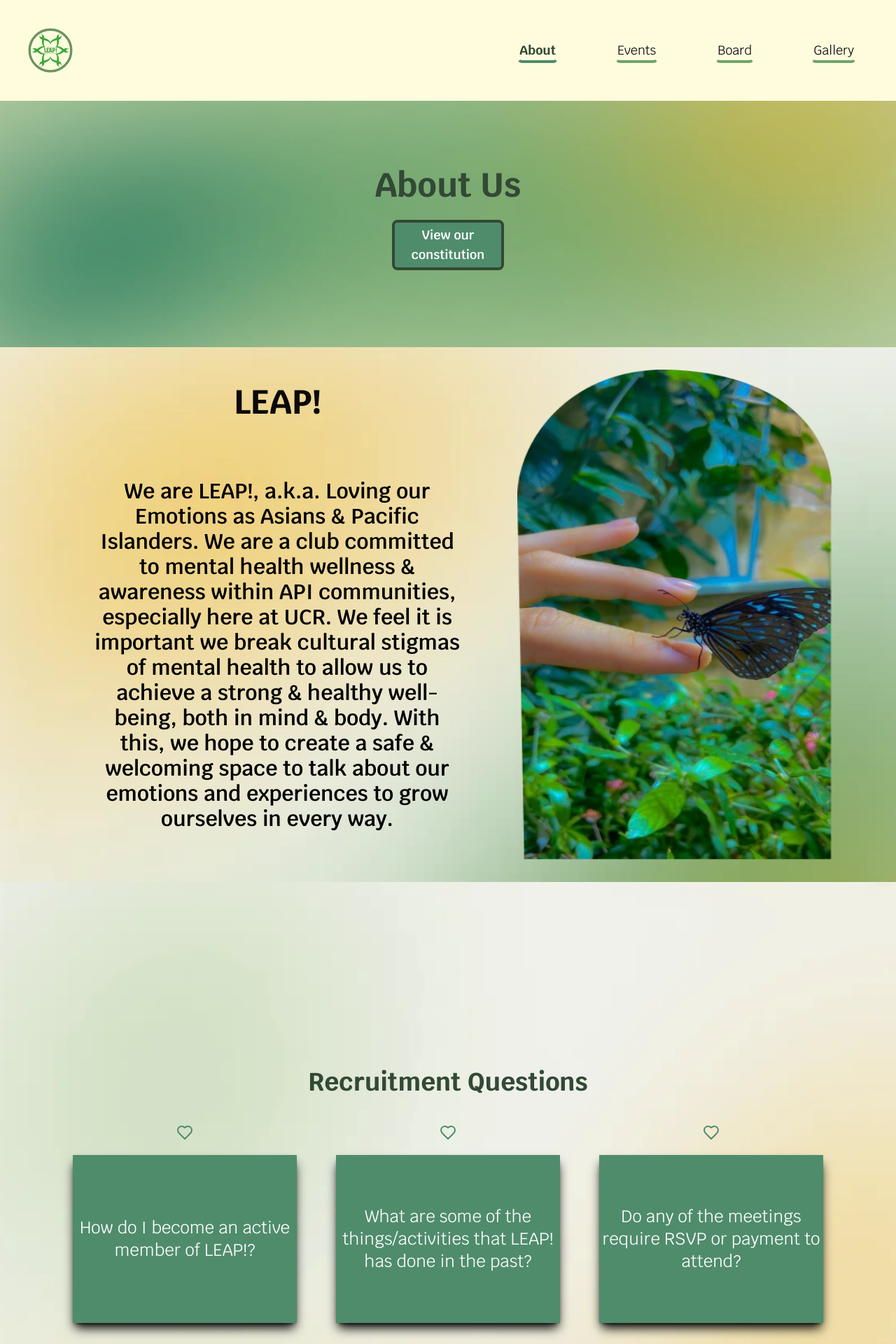
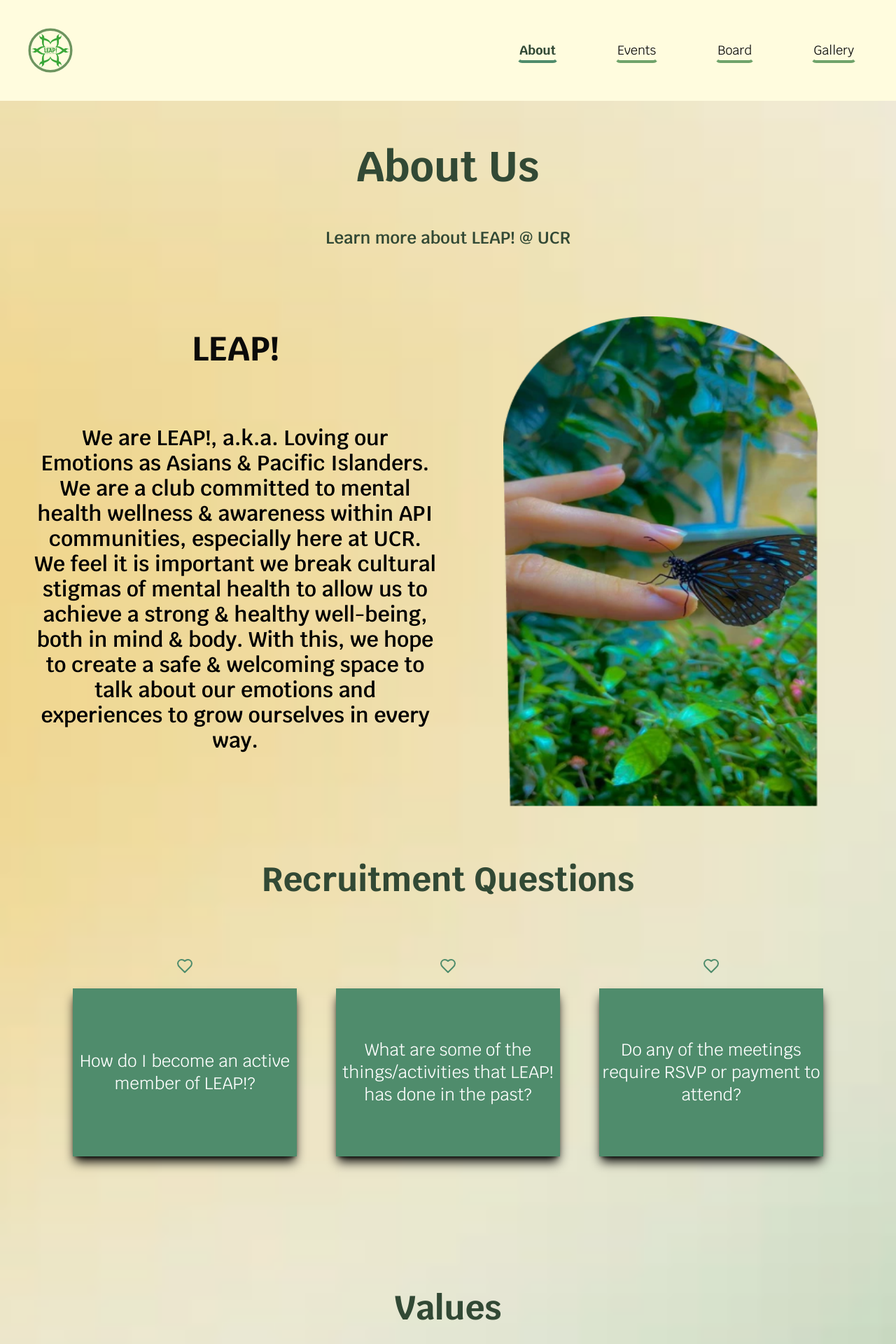
Before and after one commit to acm-ucr/leap-website, a Next.js app: page /about in a window 1280 px wide. Shown: the top 1920 px of the page at 70% size. Built offline with nearby package versions, Linux system fonts and the light colour scheme.

Commit message:
cohesive background

```diff
--- a/src/app/about/page.tsx
+++ b/src/app/about/page.tsx
@@ -1,23 +1,29 @@
-import Button from "../../components/Button";
+"use client";
 import Leap from "@/components/about/Leap";
 import FAQSection from "@/components/about/FAQSection";
 import ValueSection from "@/components/about/ValueSection";
-import Header from "@/components/Header";
-import BackgroundImage from "@/public/assets/backgrounds/HeaderAbout.webp";
+import BackgroundImg from "@/public/assets/about/background.webp";
+import { motion } from "motion/react";
 
 const AboutUs = () => {
   return (
-    <div>
-      <Header
-        title={"About Us"}
-        subtitle={
-          <Button
-            text="View our constitution"
-            link="https://docs.google.com/document/d/1quEtJKF8hjcZ77S2JVNCk2Ctr3K6JmeBMNkSkquYBsI/edit?usp=sharing"
-          />
-        }
-        background={BackgroundImage}
-      />
+    <div
+      className="relative flex min-h-screen w-full flex-col items-center bg-cover bg-center bg-no-repeat text-center"
+      style={{ backgroundImage: `url(${BackgroundImg.src})` }}
+    >
+      <motion.div
+        initial={{ x: -50, opacity: 0 }}
+        whileInView={{ x: 0, opacity: 1 }}
+        transition={{ duration: 1 }}
+        className="relative mb-6 mt-3 w-5/6 md:mt-10 lg:mt-12"
+      >
+        <div className="pb-10 pt-40 font-leap text-3xl font-bold text-leap-dark-green sm:text-5xl lg:text-6xl">
+          About Us
+        </div>
+        <div className="md:pb-15 px-4 pb-4 pt-4 font-leap font-semibold text-leap-dark-green sm:px-20 sm:pb-10 sm:text-lg md:text-xl lg:pb-10 lg:text-2xl">
+          Learn more about LEAP! @ UCR
+        </div>
+      </motion.div>
       <Leap />
       <FAQSection />
       <ValueSection />
--- a/src/components/about/FAQSection.tsx
+++ b/src/components/about/FAQSection.tsx
@@ -7,7 +7,7 @@
 
 export default function FAQSection() {
   return (
-    <div className="relative flex min-h-screen flex-col items-center justify-center overflow-hidden">
+    <div className="relative flex flex-col items-center justify-center overflow-hidden py-12">
       <Image
         src={BackgroundImage}
         alt="questions background"
@@ -15,7 +15,7 @@
       />
 
       <motion.div
-        className="mt-20 text-2xl font-bold text-leap-dark-green md:mt-32 md:text-4xl"
+        className="mb-12 text-3xl font-bold text-leap-dark-green md:text-5xl"
         initial={{ opacity: 0, y: -20 }}
         whileInView={{ opacity: 1, y: 0 }}
         transition={{ duration: 0.7, delay: 0.2 }}
--- a/src/components/about/Leap.tsx
+++ b/src/components/about/Leap.tsx
@@ -2,14 +2,10 @@
 import Image from "next/image";
 import { motion } from "motion/react";
 import ButterflyImg from "@/public/assets/about/bird.webp";
-import BackgroundImg from "@/public/assets/about/background.webp";
 
 const Leap = () => {
   return (
-    <div
-      className="bg-cover bg-center bg-no-repeat"
-      style={{ backgroundImage: `url(${BackgroundImg.src})` }}
-    >
+    <div className="bg-cover bg-center bg-no-repeat">
       <div className="flex flex-col items-center p-8 text-center sm:hidden">
         <motion.div
           className="text-3xl font-bold"
@@ -48,7 +44,7 @@
         </motion.p>
       </div>
 
-      <div className="lg:ml-26 hidden flex-col justify-between p-8 text-center sm:ml-14 sm:flex md:ml-20 md:flex-row">
+      <div className="hidden flex-col justify-between p-8 text-center sm:flex md:flex-row">
         <div className="w-1/2 p-4 text-center font-leap">
           <motion.div
             className="mt-14 text-3xl font-bold md:text-4xl lg:text-5xl"
--- a/src/components/about/ValueSection.tsx
+++ b/src/components/about/ValueSection.tsx
@@ -7,7 +7,7 @@
 
 export default function ValueSection() {
   return (
-    <div className="relative flex min-h-screen flex-col items-center justify-center overflow-hidden px-4 py-10">
+    <div className="relative flex min-h-screen flex-col items-center justify-center overflow-hidden px-4 pb-10 pt-28">
       <Image
         src={BackgroundImage}
         alt="questions background"
@@ -15,7 +15,7 @@
       />
 
       <motion.div
-        className="mb-12 text-5xl font-bold text-leap-dark-green md:text-6xl"
+        className="mb-12 text-3xl font-bold text-leap-dark-green md:text-5xl"
         initial={{ x: -50, opacity: 0 }}
         whileInView={{ opacity: 1, x: 0 }}
         transition={{ duration: 0.7, delay: 0.2 }}
```
